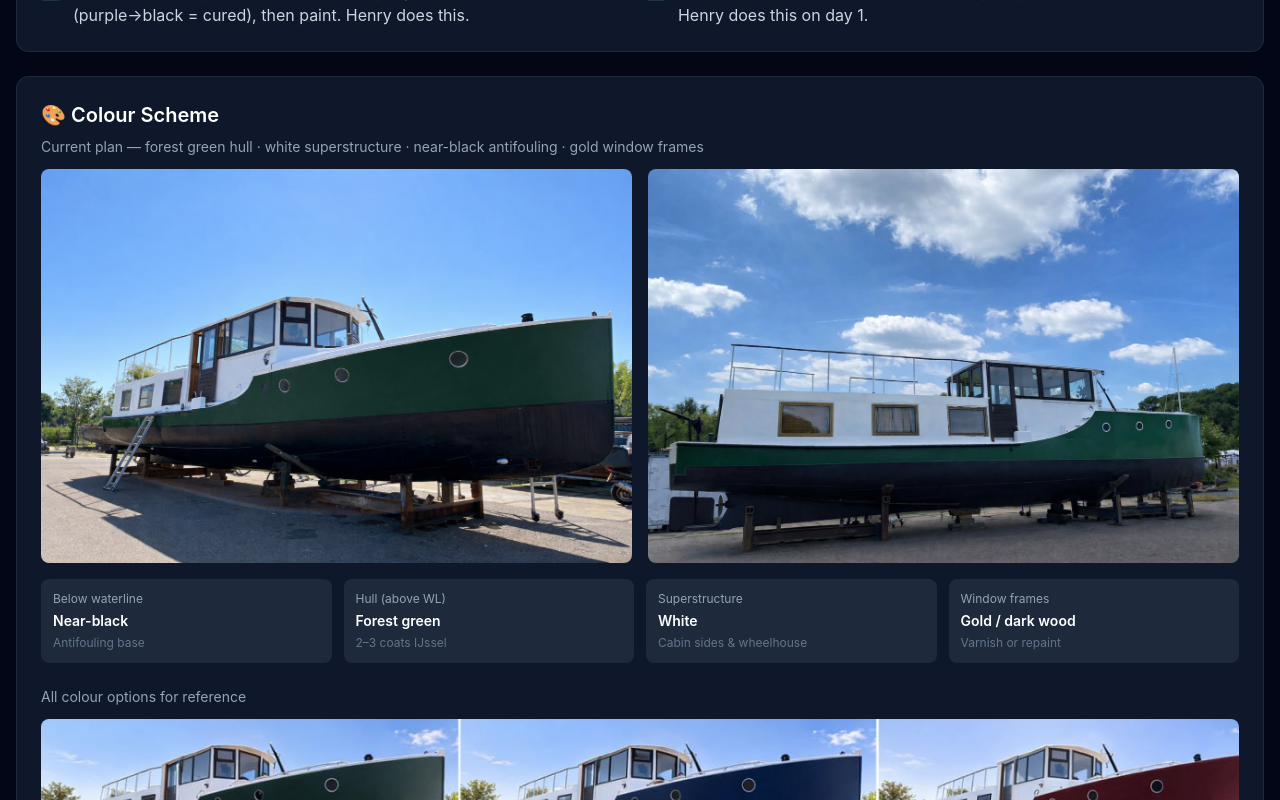
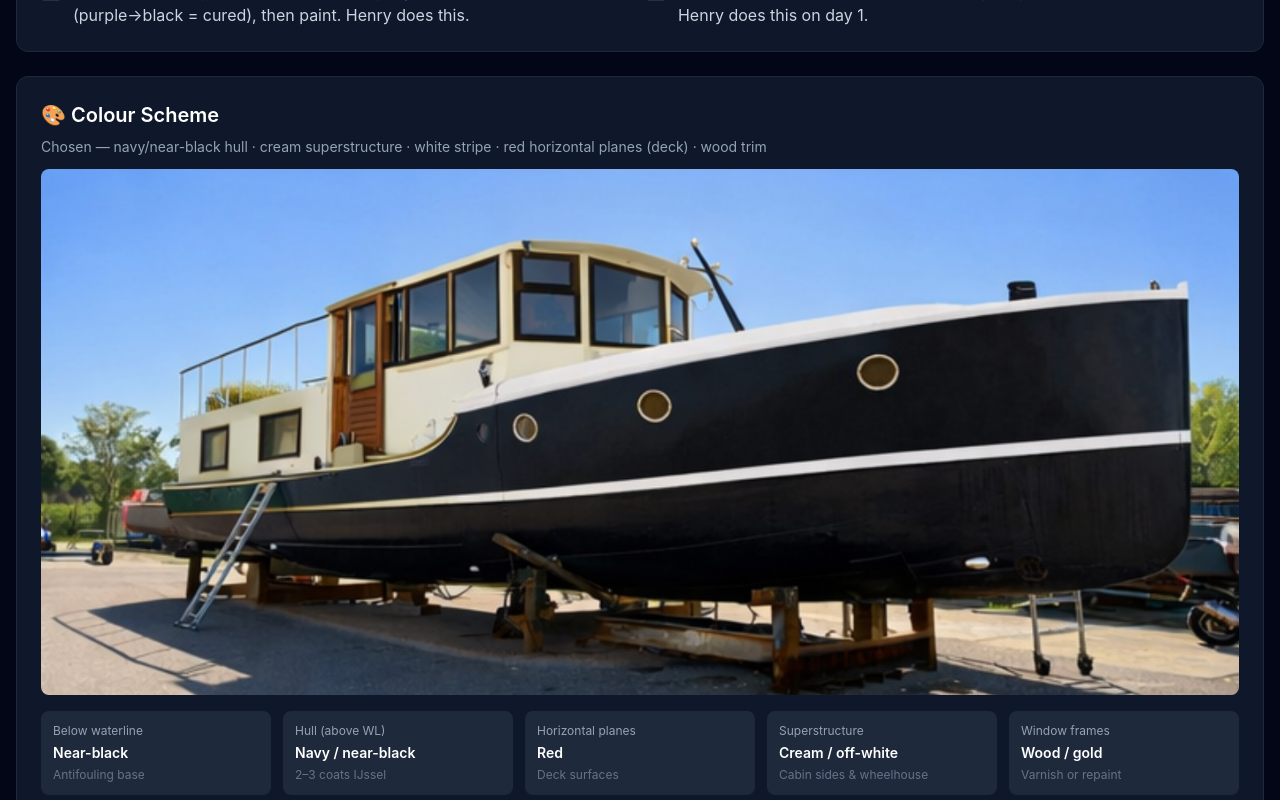
Before and after one commit to kokosthief/boat-dashboard, a Next.js app: page /haulout in a window 1280 px wide. Shown: the part 1700-2500 px from the top of the page. Built offline with nearby package versions, Linux system fonts and the light colour scheme; no server answers; the database is empty.

Commit message:
feat: update colour scheme — chosen navy/black + red horizontals, new reference images

```diff
--- a/src/app/haulout/page.tsx
+++ b/src/app/haulout/page.tsx
@@ -137,18 +137,16 @@ export default function HauloutPlan() {
       <div className="bg-slate-900 border border-slate-800 rounded-xl p-6">
         <h2 className="text-xl font-semibold mb-2">🎨 Colour Scheme</h2>
 
-        {/* Reference photos */}
-        <p className="text-slate-400 text-sm mb-3">Current plan — forest green hull · white superstructure · near-black antifouling · gold window frames</p>
-        <div className="grid md:grid-cols-2 gap-4 mb-4">
-          <img src="/colour-ref-1.jpg" alt="Colour reference 1" className="rounded-lg w-full object-cover" />
-          <img src="/colour-ref-2.jpg" alt="Colour reference 2" className="rounded-lg w-full object-cover" />
-        </div>
-        <div className="grid sm:grid-cols-2 md:grid-cols-4 gap-3 text-sm mb-6">
+        {/* Chosen design */}
+        <p className="text-slate-400 text-sm mb-3">Chosen — navy/near-black hull · cream superstructure · white stripe · red horizontal planes (deck) · wood trim</p>
+        <img src="/colour-chosen.png" alt="Chosen colour scheme" className="rounded-lg w-full object-cover mb-4" />
+        <div className="grid sm:grid-cols-2 md:grid-cols-5 gap-3 text-sm mb-6">
           {[
             { zone: 'Below waterline', colour: 'Near-black', note: 'Antifouling base' },
-            { zone: 'Hull (above WL)', colour: 'Forest green', note: '2–3 coats IJssel' },
-            { zone: 'Superstructure', colour: 'White', note: 'Cabin sides & wheelhouse' },
-            { zone: 'Window frames', colour: 'Gold / dark wood', note: 'Varnish or repaint' },
+            { zone: 'Hull (above WL)', colour: 'Navy / near-black', note: '2–3 coats IJssel' },
+            { zone: 'Horizontal planes', colour: 'Red', note: 'Deck surfaces' },
+            { zone: 'Superstructure', colour: 'Cream / off-white', note: 'Cabin sides & wheelhouse' },
+            { zone: 'Window frames', colour: 'Wood / gold', note: 'Varnish or repaint' },
           ].map((r, i) => (
             <div key={i} className="bg-slate-800 rounded-lg p-3">
               <p className="text-slate-400 text-xs mb-1">{r.zone}</p>
@@ -159,7 +157,7 @@ export default function HauloutPlan() {
         </div>
 
         {/* Colour options grid */}
-        <p className="text-slate-400 text-sm mb-3">All colour options for reference</p>
+        <p className="text-slate-400 text-sm mb-3">All colour options explored</p>
         <img src="/colour-options.jpg" alt="Colour options" className="rounded-lg w-full" />
       </div>
 
```
Also changed, not shown: public/colour-chosen.png (added), public/colour-options.jpg.
